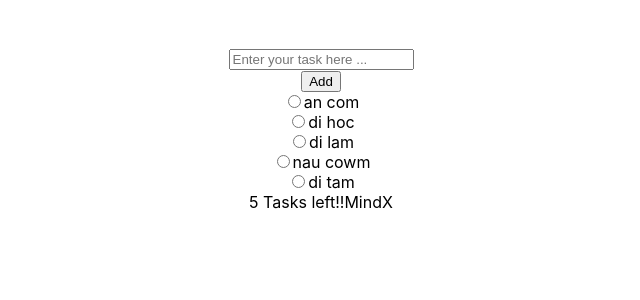
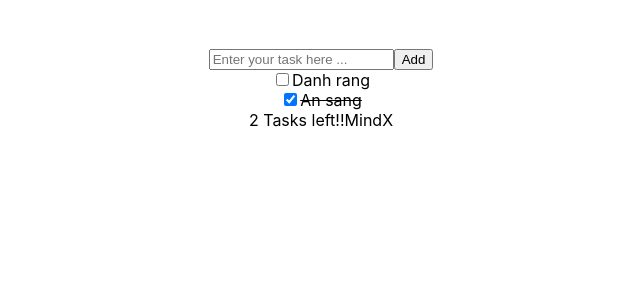
Before and after one commit to dvtam99/MINDX-CIJS91-GR2, a React (Create React App) app in the folder homework/lession3/: page / in a window 1280 px wide. Shown: the top 300 px of the page, without its empty margins (319-959 px from the left). Built offline with nearby package versions, Linux system fonts and the light colour scheme.

Commit message:
lession 5

```diff
--- a/homework/lession3/src/App.js
+++ b/homework/lession3/src/App.js
@@ -1,21 +1,42 @@
-// import logo from "./logo.svg";
+import { useState } from "react";
 import "./App.css";
 import TaskInput from "./components/TaskInput";
 import Footer from "./components/Footer";
 import Task from "./components/Task";
 
 function App() {
-  let taskList = ["an com", "di hoc", "di lam", "nau cowm", "di tam"];
+  // let taskList = ["an com", "di hoc", "di lam", "nau cowm", "di tam"];
+  const [taskList, setTaskList] = useState([
+    { isDone: false, taskName: "Danh rang" },
+    { isDone: true, taskName: "An sang" },
+  ]);
+
   const onTaskChange = (task) => {
-    console.log("App :" + task);
+    let newArr = [...taskList];
+    newArr.push({ isDone: false, taskName: task });
+    // let newArr = [...taskList, task];
+    setTaskList(newArr);
+  };
+
+  const onChecked = (checked, index) => {
+    debugger;
+    let newArr = [...taskList];
+    newArr[index].isDone = checked;
+    setTaskList(newArr);
   };
   return (
     <div className="App container">
       <TaskInput onTaskChange={onTaskChange} />
-      <button>Add</button>
+
       <div className="task-list">
         {taskList.map((task, index) => (
-          <Task title={task} key={index} />
+          <Task
+            title={task.taskName}
+            isDone={task.isDone}
+            key={index}
+            index={index}
+            onChecked={onChecked}
+          />
         ))}
       </div>
       <Footer taskTodo={taskList.length}></Footer>
@@ -24,3 +45,5 @@ function App() {
 }
 
 export default App;
+
+// update lai mang ban them pro, isDone
--- a/homework/lession3/src/components/Task/index.js
+++ b/homework/lession3/src/components/Task/index.js
@@ -1,8 +1,20 @@
 function Task(props) {
+  let style = "none";
+  if (props.isDone) {
+    style = "line-through";
+  }
   return (
     <div>
-      <input type="radio" />
-      <span>{props.title}</span>
+      <input
+        type="checkbox"
+        checked={props.isDone}
+        onChange={(event) => {
+          debugger;
+          console.log(event.target.checked);
+          props.onChecked(event.target.checked, props.index);
+        }}
+      />
+      <span style={{ textDecoration: style }}>{props.title}</span>
     </div>
   );
 }
--- a/homework/lession3/src/components/TaskInput/index.js
+++ b/homework/lession3/src/components/TaskInput/index.js
@@ -1,15 +1,21 @@
 const TaskInput = (props) => {
+  const onClickBtn = () => {
+    let value = document.getElementById("task-input").value;
+    props.onTaskChange(value);
+  };
   return (
     <div className="input">
       <input
+        id="task-input"
         type="text"
         placeholder="Enter your task here ..."
-        onChange={(event) => {
-          //   debugger;
-          console.log("taskInput: " + event.target.value);
-          props.onTaskChange(event.target.value);
-        }}
+        // onChange={(event) => {
+        //   debugger;
+        // console.log("taskInput: " + event.target.value);
+        // props.onTaskChange(event.target.value);
+        // }}
       />
+      <button onClick={onClickBtn}>Add</button>
     </div>
   );
 };
```
